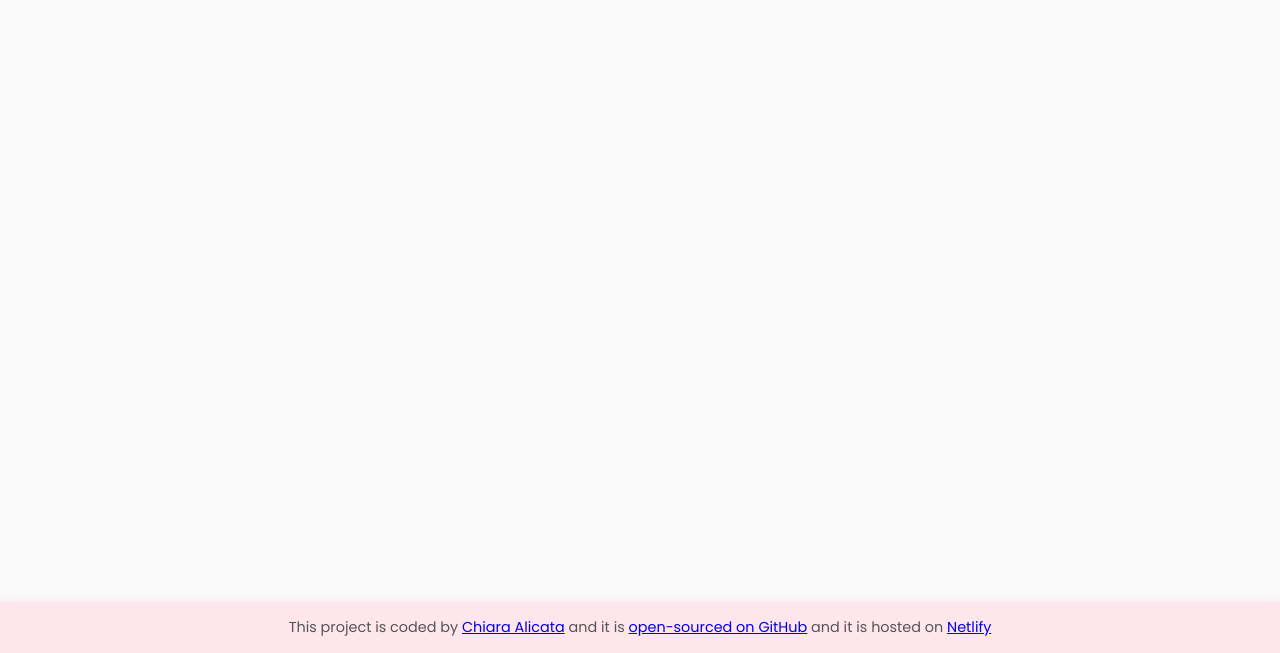
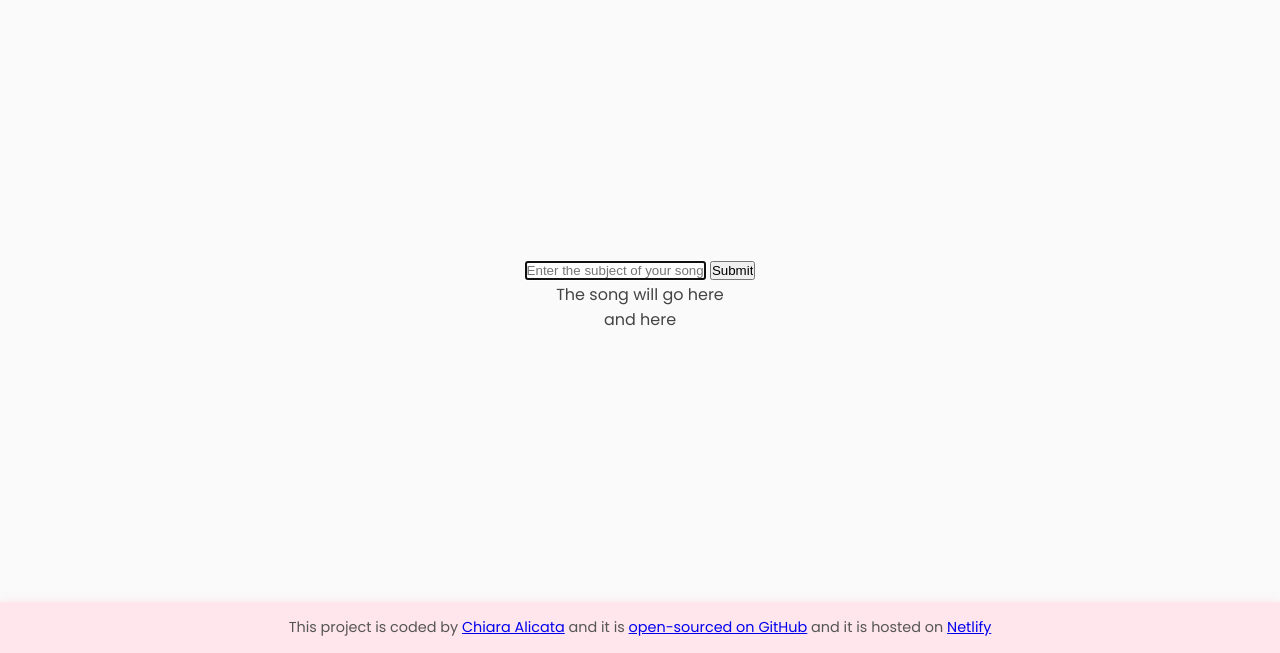
Before and after one commit to chiaraalicata/italian-song-generator, a plain HTML site: page index.html in a window 1280 px wide. Shown: the part 147-800 px from the top of the page. Drawn offline with Linux system fonts and the light colour scheme.

Commit message:
Added basic html structure

```diff
--- a/index.html
+++ b/index.html
@@ -10,11 +10,29 @@
       rel="stylesheet"
     />
 
-    <title>AI Songs Generator</title>
+    <title>AI Italian Songs Generator</title>
   </head>
   <body>
-    <h1>Welcome to the AI Italian Songs Generator</h1>
-
+    <header>
+      <h1>AI Italian Songs Generator</h1>
+    </header>
+    <main>
+      <form>
+        <input
+          type="text"
+          placeholder="Enter the subject of your song"
+          autofocus
+          required
+          autocomplete="off"
+        />
+        <input type="submit" />
+      </form>
+      <div>
+        The song will go here
+        <br />
+        and here
+      </div>
+    </main>
     <footer>
       This project is coded by
       <a href="https://github.com/chiaraalicata" target="_blank"
```
